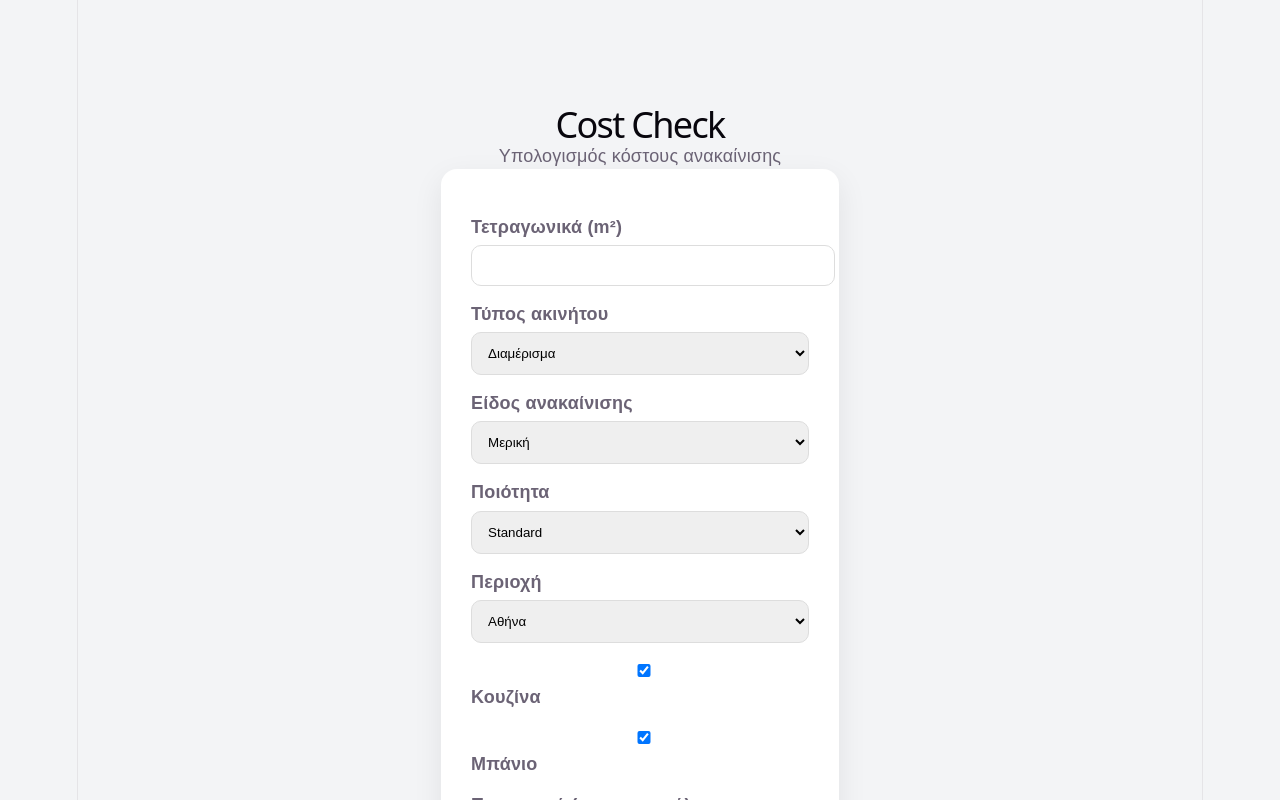
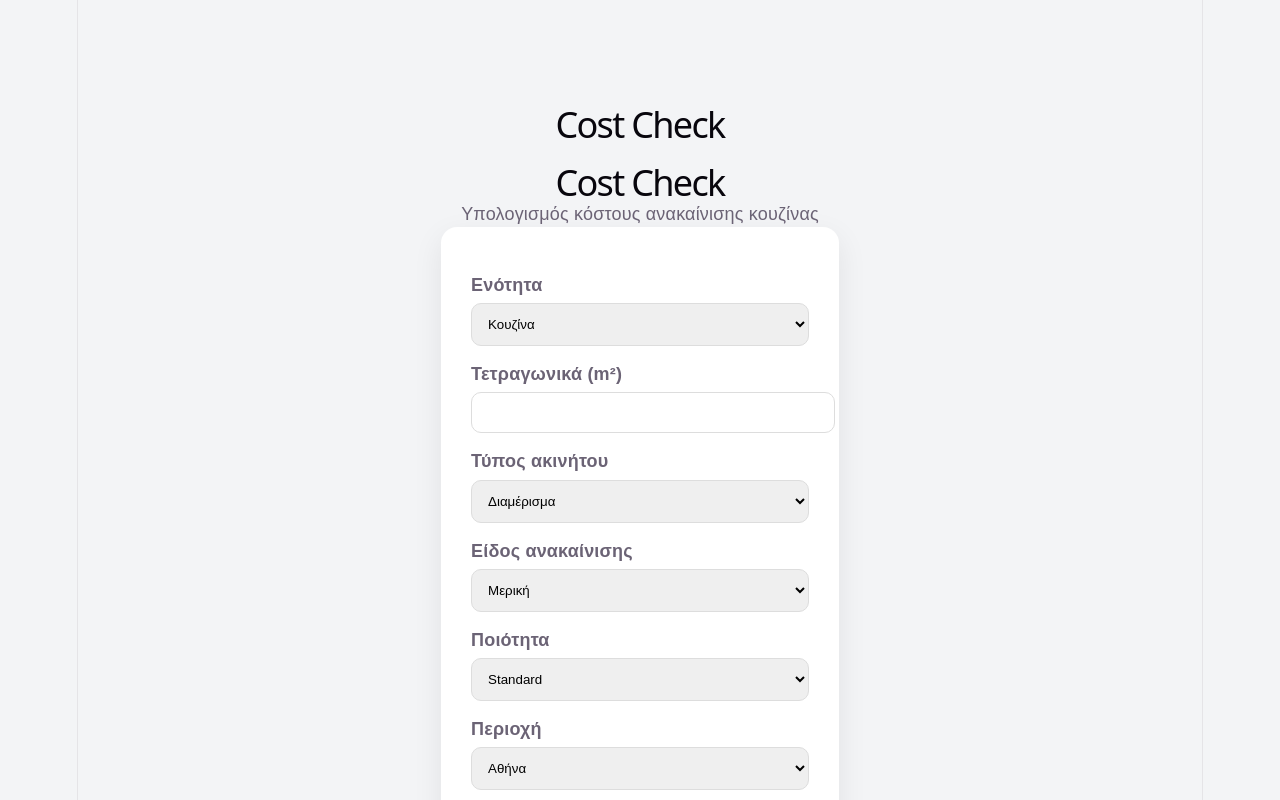
Before and after one commit to kasle-2/cost-check, a React (Vite) app: page / in a window 1280 px wide. Shown: the top 800 px of the page. Built offline with nearby package versions, Linux system fonts and the light colour scheme.

Commit message:
fix duplicate base

```diff
--- a/src/App.jsx
+++ b/src/App.jsx
@@ -3,6 +3,7 @@ import "./App.css";
 import { costData } from "./costData";
 
 export default function App() {
+    const [section, setSection] = useState("kitchen");
     const [sqm, setSqm] = useState("");
     const [propertyType, setPropertyType] = useState("apartment");
     const [renovationType, setRenovationType] = useState("partial");
@@ -107,9 +108,19 @@ export default function App() {
     return (
         <div className="container">
             <h1>Cost Check</h1>
-            <p>Υπολογισμός κόστους ανακαίνισης</p>
+            <h1>Cost Check</h1>
+            <p>
+                {section === "kitchen"
+                    ? "Υπολογισμός κόστους ανακαίνισης κουζίνας"
+                    : "Υπολογισμός κόστους ανακαίνισης μπάνιου"}
+            </p>
 
             <div className="card">
+                <label>Ενότητα</label>
+                <select value={section} onChange={(e) => setSection(e.target.value)}>
+                    <option value="kitchen">Κουζίνα</option>
+                    <option value="bathroom">Μπάνιο</option>
+                </select>
                 <label>Τετραγωνικά (m²)</label>
                 <input
                     type="number"
@@ -181,7 +192,9 @@ export default function App() {
 
             {result && (
                 <div className="result-card">
-                    <h2>💰 Εκτιμώμενο κόστος</h2>
+                    <h2>
+                        💰 Εκτιμώμενο κόστος {section === "kitchen" ? "κουζίνας" : "μπάνιου"}
+                    </h2>
 
                     <p className="price">
                         {result.low.toLocaleString("el-GR")} € — {result.high.toLocaleString("el-GR")} €
```
